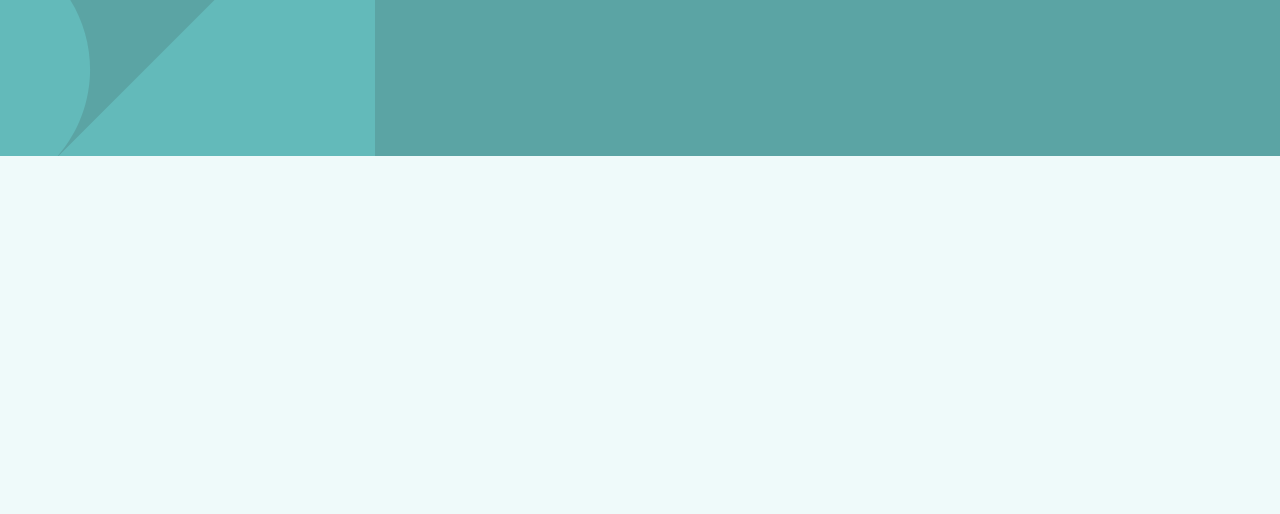
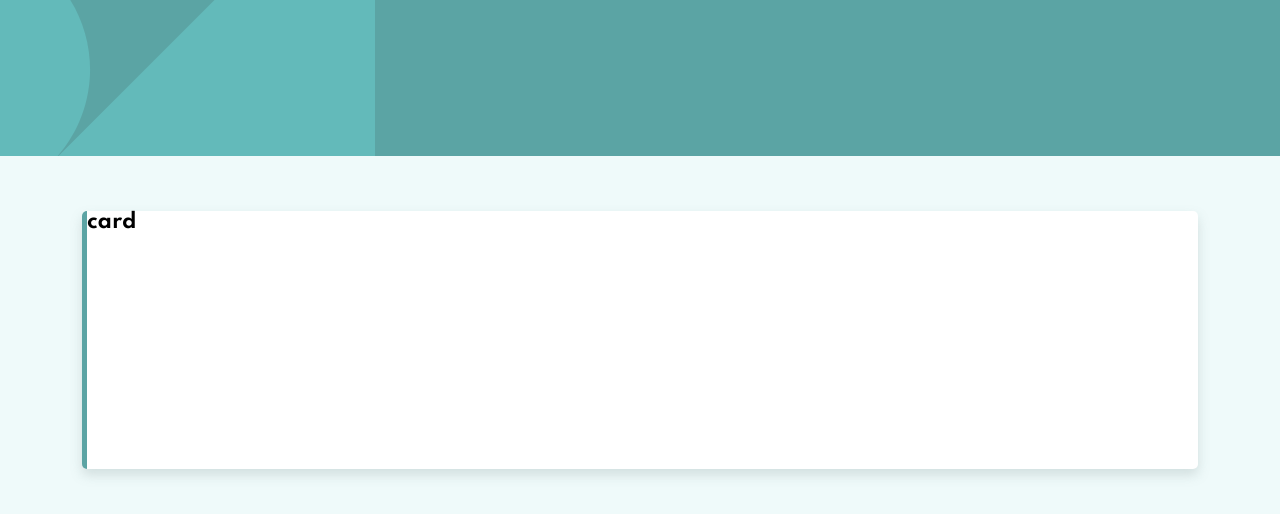
Before and after one commit to JCDMeira/18-static-job, a React (Create React App) app: page / in a window 1280 px wide. Shown: the top 514 px of the page. Built offline with nearby package versions, Linux system fonts and the light colour scheme.

Commit message:
Add Card component

```diff
--- a/src/App.tsx
+++ b/src/App.tsx
@@ -1,7 +1,10 @@
 import React from 'react';
+
 import { Conteiner, GlobalStyle } from './Global';
+import { Card } from './components/Card';
 
 import mobileBackground from './assets/images/bg-header-mobile.svg';
+import desktopBackground from './assets/images/bg-header-desktop.svg';
 
 function App(): JSX.Element {
   return (
@@ -10,9 +13,11 @@ function App(): JSX.Element {
       <Conteiner>
         <div className="background">
           <img className="mobile" src={mobileBackground} alt="background" />
+          <img className="desktop" src={desktopBackground} alt="background" />
         </div>
         <div className="content">
           <div className="search"></div>
+          <Card />
         </div>
       </Conteiner>
     </>
--- a/src/Global.ts
+++ b/src/Global.ts
@@ -7,6 +7,7 @@ export const GlobalStyle = createGlobalStyle`
     --grayish-cyan: #EEF6F6;
     --dark-grayish-cyan: #7B8E8E;
     --very-dark-grayish-cyan: #2C3A3A;
+    --white: #fff;
   }
 
   *{
@@ -36,6 +37,9 @@ export const Conteiner = styled.div`
     .mobile {
       height: 100%;
     }
+    .desktop {
+      display: none;
+    }
   }
 
   .search {
@@ -43,12 +47,14 @@ export const Conteiner = styled.div`
     height: 12.1rem;
     position: relative;
     background: yellow;
-    margin-top: -3.7rem;
+    margin-top: -9.2rem;
+    margin-bottom: 5.6rem;
     border-radius: 0.5rem;
     display: none;
   }
 
   .content {
+    padding-top: 5.5rem;
     width: 100%;
     flex: 1;
     display: flex;
--- /dev/null
+++ b/src/components/Card/index.tsx
@@ -0,0 +1,11 @@
+import React from 'react';
+
+import { CardConteiner } from './style';
+
+export const Card = (): JSX.Element => {
+  return (
+    <CardConteiner>
+      <h1>card</h1>
+    </CardConteiner>
+  );
+};
--- /dev/null
+++ b/src/components/Card/style.ts
@@ -0,0 +1,11 @@
+import styled from 'styled-components';
+
+export const CardConteiner = styled.div`
+  width: 87.2vw;
+  height: 25.8rem;
+
+  background: var(--white);
+  border-radius: 5px;
+  border-left: 5px solid var(--desaturated-dark-cyan);
+  box-shadow: 0px 6px 12px rgba(123, 142, 142, 0.25);
+`;
```
